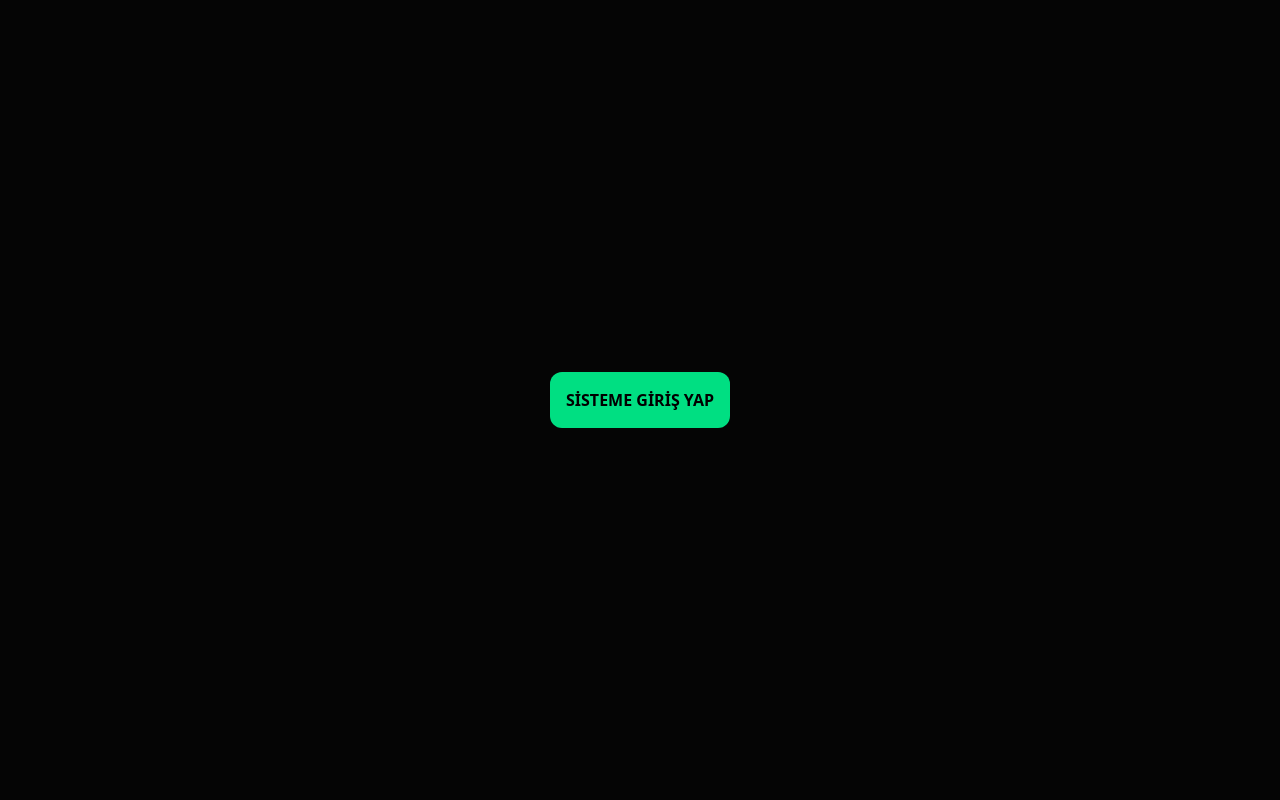
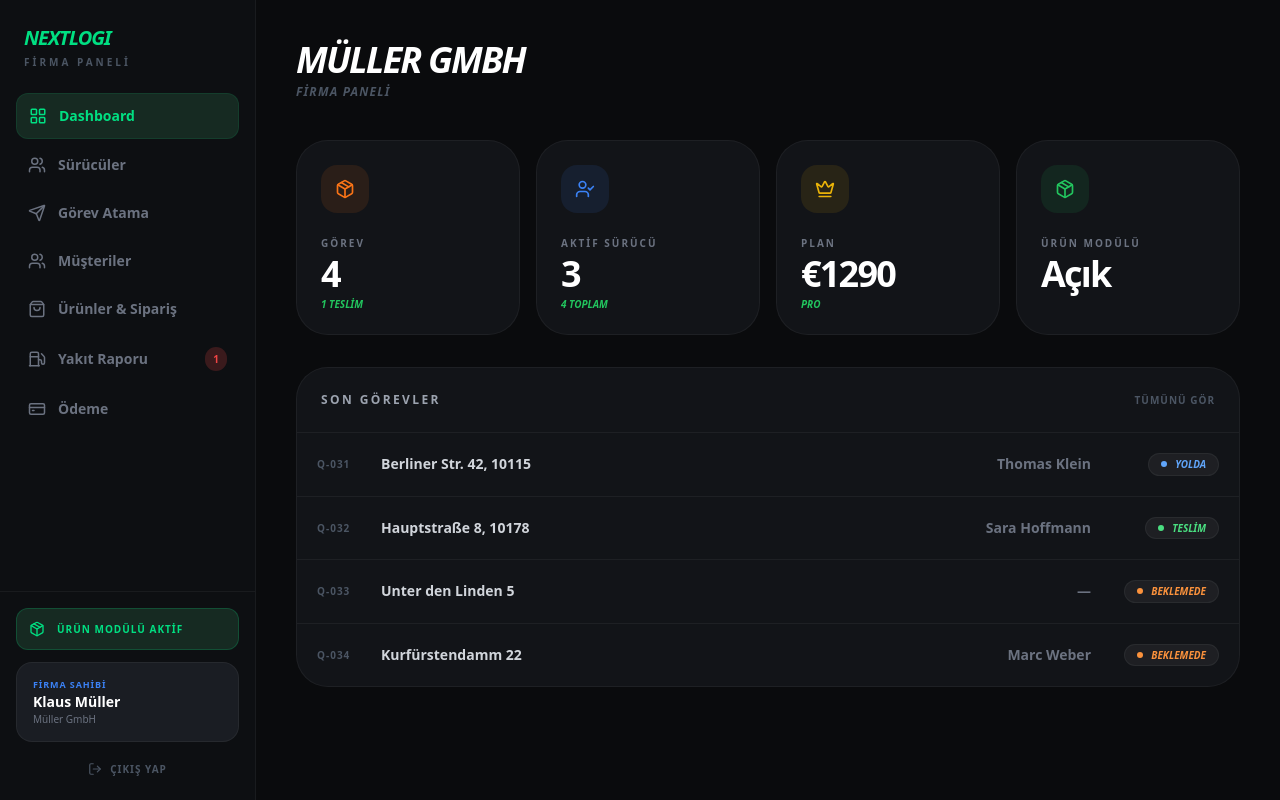
Before and after one commit to takipciberlin-sketch/nextlogi-live, a React (Create React App) app: page / in a window 1280 px wide. Built offline with nearby package versions, Linux system fonts and the light colour scheme.

Commit message:
Firma Sahibi (Müşteri) Paneli tasarımı ve Dashboard ekranı oluşturuldu

```diff
--- a/src/App.js
+++ b/src/App.js
@@ -1,177 +1,118 @@
 import React, { useState } from 'react';
 import {
-  LayoutGrid, BarChart3, Box, AlertTriangle, Settings, LogOut, Plus,
-  X, Mail, MapPin, Calendar, Building2, Lock, Shield, CheckCircle2
+  LayoutGrid, Users, Send, ShoppingBag, Fuel, CreditCard,
+  LogOut, Package, UserCheck, Crown, ChevronRight, Clock, CheckCircle2
 } from 'lucide-react';
 
-const SuperAdminDashboard = () => {
-  const [isLoggedIn, setIsLoggedIn] = useState(false);
-  const [showModal, setShowModal] = useState(false);
-  const [firmalar, setFirmalar] = useState([
-    { id: 1, ad: 'Müller GmbH', sehir: 'Berlin', email: 'owner@mullergmbh.de', demo: 30, durum: 'Aktif', moduller: ['Lojistik', 'Finans'] }
-  ]);
+const FirmaSahibiPaneli = () => {
+  const [activeTab, setActiveTab] = useState('Dashboard');
 
-  // Tam Teşekküllü Yeni Firma State'i
-  const [yeniFirma, setYeniFirma] = useState({
-    ad: '', sehir: '', email: '', sifre: '', demo: 30,
-    modulLojistik: true, modulFinans: false, modulMusteri: false
-  });
+  const stats = [
+    { label: 'GÖREV', val: '4', sub: '1 teslim', icon: <Package className="text-orange-500" size={20} />, bg: 'bg-orange-500/10' },
+    { label: 'AKTİF SÜRÜCÜ', val: '3', sub: '4 toplam', icon: <UserCheck className="text-blue-500" size={20} />, bg: 'bg-blue-500/10' },
+    { label: 'PLAN', val: '€1290', sub: 'Pro', icon: <Crown className="text-yellow-500" size={20} />, bg: 'bg-yellow-500/10' },
+    { label: 'ÜRÜN MODÜLÜ', val: 'Açık', sub: '', icon: <Package className="text-green-500" size={20} />, bg: 'bg-green-500/10' },
+  ];
 
-  const handleLogin = (e) => {
-    e.preventDefault();
-    setIsLoggedIn(true);
-  };
-
-  const firmaEkle = (e) => {
-    e.preventDefault();
-    const moduller = [];
-    if(yeniFirma.modulLojistik) moduller.push('Lojistik');
-    if(yeniFirma.modulFinans) moduller.push('Finans');
-
-    const eklenecek = {
-      id: Date.now(),
-      ad: yeniFirma.ad,
-      sehir: yeniFirma.sehir,
-      email: yeniFirma.email,
-      demo: yeniFirma.demo,
-      durum: 'Aktif',
-      moduller: moduller
-    };
-    setFirmalar([eklenecek, ...firmalar]);
-    setShowModal(false);
-    setYeniFirma({ ad: '', sehir: '', email: '', sifre: '', demo: 30, modulLojistik: true, modulFinans: false, modulMusteri: false });
-  };
-
-  if (!isLoggedIn) return (
-    <div className="min-h-screen bg-[#050505] flex items-center justify-center p-4">
-      <button onClick={() => setIsLoggedIn(true)} className="bg-[#00df82] p-4 rounded-xl font-black">SİSTEME GİRİŞ YAP</button>
-    </div>
-  );
+  const gorevler = [
+    { id: 'Q-031', adres: 'Berliner Str. 42, 10115', kisi: 'Thomas Klein', durum: 'Yolda', color: 'text-blue-400', dot: 'bg-blue-400' },
+    { id: 'Q-032', adres: 'Hauptstraße 8, 10178', kisi: 'Sara Hoffmann', durum: 'Teslim', color: 'text-green-400', dot: 'bg-green-400' },
+    { id: 'Q-033', adres: 'Unter den Linden 5', kisi: '—', durum: 'Beklemede', color: 'text-orange-400', dot: 'bg-orange-400' },
+    { id: 'Q-034', adres: 'Kurfürstendamm 22', kisi: 'Marc Weber', durum: 'Beklemede', color: 'text-orange-400', dot: 'bg-orange-400' },
+  ];
 
   return (
-    <div className="min-h-screen bg-[#0a0b0d] text-[#e1e1e3] flex font-sans">
-      {/* SIDEBAR (Sabit) */}
-      <aside className="w-64 border-r border-white/5 flex flex-col p-6 bg-[#0d0f12]">
-        <div className="mb-10 text-[#00df82] font-black text-2xl italic tracking-tighter uppercase">NEXTLOGI <span className="text-white">PRO</span></div>
-        <nav className="flex-1 space-y-2">
-          <div className="flex items-center gap-3 p-3 rounded-xl bg-[#162a22] text-[#00df82] border border-[#00df82]/20 font-bold cursor-pointer">
-            <LayoutGrid size={18} /> Firma Yönetimi
+    <div className="min-h-screen bg-[#0a0b0d] text-[#e1e1e3] flex font-sans leading-tight">
+      {/* SIDEBAR */}
+      <aside className="w-64 border-r border-white/5 flex flex-col bg-[#0d0f12]">
+        <div className="p-6">
+          <div className="text-[#00df82] font-black text-xl italic tracking-tighter">NEXTLOGI</div>
+          <div className="text-[10px] text-gray-600 font-bold tracking-[0.3em] mt-1 uppercase">Firma Paneli</div>
+        </div>
+
+        <nav className="flex-1 px-4 space-y-1">
+          {[
+            { n: 'Dashboard', i: <LayoutGrid size={18}/> },
+            { n: 'Sürücüler', i: <Users size={18}/> },
+            { n: 'Görev Atama', i: <Send size={18}/> },
+            { n: 'Müşteriler', i: <Users size={18}/> },
+            { n: 'Ürünler & Sipariş', i: <ShoppingBag size={18}/> },
+            { n: 'Yakıt Raporu', i: <Fuel size={18}/>, count: 1 },
+            { n: 'Ödeme', i: <CreditCard size={18}/> },
+          ].map((item) => (
+            <div
+              key={item.n}
+              onClick={() => setActiveTab(item.n)}
+              className={`flex items-center justify-between p-3 rounded-xl cursor-pointer transition-all font-bold text-sm ${activeTab === item.n ? 'bg-[#162a22] text-[#00df82] border border-[#00df82]/10' : 'text-gray-500 hover:bg-white/5'}`}
+            >
+              <div className="flex items-center gap-3">{item.i} {item.n}</div>
+              {item.count && <span className="bg-red-500/20 text-red-500 text-[10px] px-2 py-0.5 rounded-full font-black">{item.count}</span>}
+            </div>
+          ))}
+        </nav>
+
+        <div className="p-4 space-y-3 border-t border-white/5">
+          <div className="bg-[#162a22] p-3 rounded-xl border border-[#00df82]/20 flex items-center gap-3">
+             <Package size={16} className="text-[#00df82]" />
+             <span className="text-[10px] font-black text-[#00df82] uppercase tracking-widest">Ürün Modülü Aktif</span>
           </div>
-        </nav>
+          <div className="bg-[#1a1d23] p-4 rounded-2xl border border-white/5">
+            <div className="text-[9px] font-black text-blue-500 uppercase tracking-widest mb-1">Firma Sahibi</div>
+            <div className="text-sm font-black text-white leading-none">Klaus Müller</div>
+            <div className="text-[10px] text-gray-500 mt-1">Müller GmbH</div>
+          </div>
+          <button className="w-full flex items-center justify-center gap-2 text-gray-600 hover:text-white text-[10px] font-black transition-all py-2 uppercase tracking-widest">
+            <LogOut size={14} /> Çıkış Yap
+          </button>
+        </div>
       </aside>
 
       {/* MAIN CONTENT */}
-      <main className="flex-1 p-10">
-        <header className="flex justify-between items-center mb-10">
-          <h1 className="text-4xl font-black text-white italic uppercase tracking-tighter">Firma Yönetimi</h1>
-          <button onClick={() => setShowModal(true)} className="bg-[#00df82] text-black px-8 py-3 rounded-xl font-black flex items-center gap-2 hover:scale-105 transition-all">
-            <Plus size={20} strokeWidth={3} /> YENİ FİRMA EKLE
-          </button>
+      <main className="flex-1 p-10 overflow-y-auto">
+        <header className="mb-10">
+          <h1 className="text-4xl font-black text-white italic tracking-tighter uppercase">Müller GmbH</h1>
+          <p className="text-gray-600 font-bold text-xs mt-1 uppercase tracking-widest italic">Firma Paneli</p>
         </header>
 
-        {/* TABLO */}
-        <div className="bg-[#121418] border border-white/5 rounded-3xl overflow-hidden shadow-2xl">
-          <table className="w-full text-left">
-            <thead className="bg-white/[0.02] text-[10px] font-black text-gray-500 uppercase tracking-[0.2em]">
-              <tr>
-                <th className="p-6">Firma Bilgisi</th>
-                <th className="p-6 text-center">Modüller</th>
-                <th className="p-6 text-center">Demo</th>
-                <th className="p-6 text-right">Durum</th>
-              </tr>
-            </thead>
-            <tbody>
-              {firmalar.map((f) => (
-                <tr key={f.id} className="border-t border-white/5 hover:bg-white/[0.01]">
-                  <td className="p-6">
-                    <div className="font-bold text-white">{f.ad}</div>
-                    <div className="text-[10px] text-gray-500 uppercase font-bold">{f.sehir} • {f.email}</div>
-                  </td>
-                  <td className="p-6 text-center">
-                    <div className="flex justify-center gap-1">
-                      {f.moduller.map((m, i) => (
-                        <span key={i} className="text-[9px] bg-white/5 border border-white/10 px-2 py-1 rounded text-gray-400 font-bold uppercase">{m}</span>
-                      ))}
-                    </div>
-                  </td>
-                  <td className="p-6 text-center">
-                    <span className="bg-[#00df82] text-black text-[10px] px-3 py-1 rounded-md font-black italic">{f.demo} GÜN</span>
-                  </td>
-                  <td className="p-6 text-right">
-                    <span className="text-[#00df82] text-[10px] font-black border border-[#00df82]/30 px-3 py-1 rounded-full uppercase italic">● {f.durum}</span>
-                  </td>
-                </tr>
-              ))}
-            </tbody>
-          </table>
+        {/* STATS GRID */}
+        <div className="grid grid-cols-4 gap-4 mb-8">
+          {stats.map((s, idx) => (
+            <div key={idx} className="bg-[#121418] border border-white/5 p-6 rounded-[2rem] relative overflow-hidden group hover:border-white/10 transition-all">
+              <div className={`${s.bg} w-12 h-12 rounded-2xl flex items-center justify-center mb-6`}>
+                {s.icon}
+              </div>
+              <div className="text-[10px] font-black text-gray-500 uppercase tracking-[0.2em] mb-1">{s.label}</div>
+              <div className="text-4xl font-black text-white mb-1 tracking-tighter">{s.val}</div>
+              <div className="text-[10px] font-bold text-green-500 italic uppercase">{s.sub}</div>
+            </div>
+          ))}
+        </div>
+
+        {/* SON GÖREVLER */}
+        <div className="bg-[#121418] border border-white/5 rounded-[2rem] overflow-hidden">
+          <div className="p-6 border-b border-white/5 flex justify-between items-center">
+            <h3 className="text-xs font-black text-gray-400 uppercase tracking-[0.2em]">Son Görevler</h3>
+            <button className="text-[10px] font-black text-gray-600 hover:text-white uppercase tracking-widest transition-all">Tümünü Gör</button>
+          </div>
+          <div className="divide-y divide-white/5">
+            {gorevler.map((g, idx) => (
+              <div key={idx} className="flex items-center p-5 hover:bg-white/[0.02] transition-all group">
+                <div className="w-16 text-[10px] font-black text-gray-600 uppercase tracking-widest">{g.id}</div>
+                <div className="flex-1 text-sm font-bold text-gray-300">{g.adres}</div>
+                <div className="w-40 text-sm font-bold text-gray-500 text-right">{g.kisi}</div>
+                <div className="w-32 flex justify-end items-center gap-2 pl-4">
+                  <div className={`px-3 py-1 rounded-full bg-white/5 border border-white/5 flex items-center gap-2`}>
+                    <div className={`w-1.5 h-1.5 rounded-full ${g.dot}`} />
+                    <span className={`text-[10px] font-black uppercase italic ${g.color}`}>{g.durum}</span>
+                  </div>
+                </div>
+              </div>
+            ))}
+          </div>
         </div>
       </main>
-
-      {/* YENİ FİRMA MODAL (EKSİKSİZ VERSİYON) */}
-      {showModal && (
-        <div className="fixed inset-0 bg-black/90 backdrop-blur-xl flex items-center justify-center z-50 p-4">
-          <div className="bg-[#0f1115] border border-white/10 w-full max-w-xl rounded-[2.5rem] p-10 shadow-2xl relative overflow-hidden">
-            {/* Arkaplan Süsü */}
-            <div className="absolute -top-24 -right-24 w-48 h-48 bg-[#00df82]/10 blur-[80px]" />
-
-            <button onClick={() => setShowModal(false)} className="absolute top-8 right-8 text-gray-500 hover:text-white"><X size={24}/></button>
-            <h2 className="text-3xl font-black text-white mb-1 uppercase italic tracking-tighter">Firma Kayıt Paneli</h2>
-            <p className="text-gray-500 text-xs mb-8 font-bold italic border-b border-white/5 pb-4">Sisteme yeni bir kurumsal kimlik tanımlayın.</p>
-
-            <form onSubmit={firmaEkle} className="space-y-4">
-              <div className="grid grid-cols-2 gap-4">
-                <div className="relative">
-                  <Building2 className="absolute left-4 top-4 text-gray-600" size={18} />
-                  <input required type="text" placeholder="Firma Adı" className="w-full bg-black border border-white/5 rounded-2xl p-4 pl-12 text-white outline-none focus:border-[#00df82]/50" value={yeniFirma.ad} onChange={(e) => setYeniFirma({...yeniFirma, ad: e.target.value})} />
-                </div>
-                <div className="relative">
-                  <MapPin className="absolute left-4 top-4 text-gray-600" size={18} />
-                  <input required type="text" placeholder="Şehir" className="w-full bg-black border border-white/5 rounded-2xl p-4 pl-12 text-white outline-none focus:border-[#00df82]/50" value={yeniFirma.sehir} onChange={(e) => setYeniFirma({...yeniFirma, sehir: e.target.value})} />
-                </div>
-              </div>
-
-              <div className="relative">
-                <Mail className="absolute left-4 top-4 text-gray-600" size={18} />
-                <input required type="email" placeholder="Yetkili E-Posta" className="w-full bg-black border border-white/5 rounded-2xl p-4 pl-12 text-white outline-none focus:border-[#00df82]/50" value={yeniFirma.email} onChange={(e) => setYeniFirma({...yeniFirma, email: e.target.value})} />
-              </div>
-
-              <div className="grid grid-cols-2 gap-4">
-                <div className="relative">
-                  <Lock className="absolute left-4 top-4 text-gray-600" size={18} />
-                  <input required type="password" placeholder="Yönetici Şifresi" className="w-full bg-black border border-white/5 rounded-2xl p-4 pl-12 text-white outline-none focus:border-[#00df82]/50" value={yeniFirma.sifre} onChange={(e) => setYeniFirma({...yeniFirma, sifre: e.target.value})} />
-                </div>
-                <div className="relative">
-                  <Calendar className="absolute left-4 top-4 text-gray-600" size={18} />
-                  <input required type="number" placeholder="Demo Gün" className="w-full bg-black border border-white/5 rounded-2xl p-4 pl-12 text-white outline-none focus:border-[#00df82]/50" value={yeniFirma.demo} onChange={(e) => setYeniFirma({...yeniFirma, demo: e.target.value})} />
-                </div>
-              </div>
-
-              {/* MODÜL SEÇİMİ (EKSİK OLAN KISIM) */}
-              <div className="p-4 bg-black/50 border border-white/5 rounded-2xl">
-                <p className="text-[10px] font-black text-gray-500 uppercase tracking-widest mb-3">Aktif Edilecek Modüller</p>
-                <div className="flex gap-4">
-                  <label className="flex items-center gap-2 cursor-pointer group">
-                    <input type="checkbox" checked={yeniFirma.modulLojistik} onChange={(e) => setYeniFirma({...yeniFirma, modulLojistik: e.target.checked})} className="hidden" />
-                    <div className={`w-5 h-5 rounded border ${yeniFirma.modulLojistik ? 'bg-[#00df82] border-[#00df82]' : 'border-gray-700'} flex items-center justify-center`}><CheckCircle2 size={12} className={yeniFirma.modulLojistik ? 'text-black' : 'text-transparent'} /></div>
-                    <span className="text-xs font-bold uppercase group-hover:text-white transition-colors">Lojistik</span>
-                  </label>
-                  <label className="flex items-center gap-2 cursor-pointer group">
-                    <input type="checkbox" checked={yeniFirma.modulFinans} onChange={(e) => setYeniFirma({...yeniFirma, modulFinans: e.target.checked})} className="hidden" />
-                    <div className={`w-5 h-5 rounded border ${yeniFirma.modulFinans ? 'bg-[#00df82] border-[#00df82]' : 'border-gray-700'} flex items-center justify-center`}><CheckCircle2 size={12} className={yeniFirma.modulFinans ? 'text-black' : 'text-transparent'} /></div>
-                    <span className="text-xs font-bold uppercase group-hover:text-white transition-colors">Finans</span>
-                  </label>
-                </div>
-              </div>
-
-              <button type="submit" className="w-full bg-[#00df82] text-black font-black py-5 rounded-2xl uppercase tracking-[0.2em] text-sm mt-4 hover:brightness-110 shadow-xl shadow-[#00df82]/20 transition-all flex items-center justify-center gap-2">
-                <Shield size={18} /> KAYDI TAMAMLA & YAYINLA
-              </button>
-            </form>
-          </div>
-        </div>
-      )}
     </div>
   );
 };
 
-export default SuperAdminDashboard;
+export default FirmaSahibiPaneli;
```
